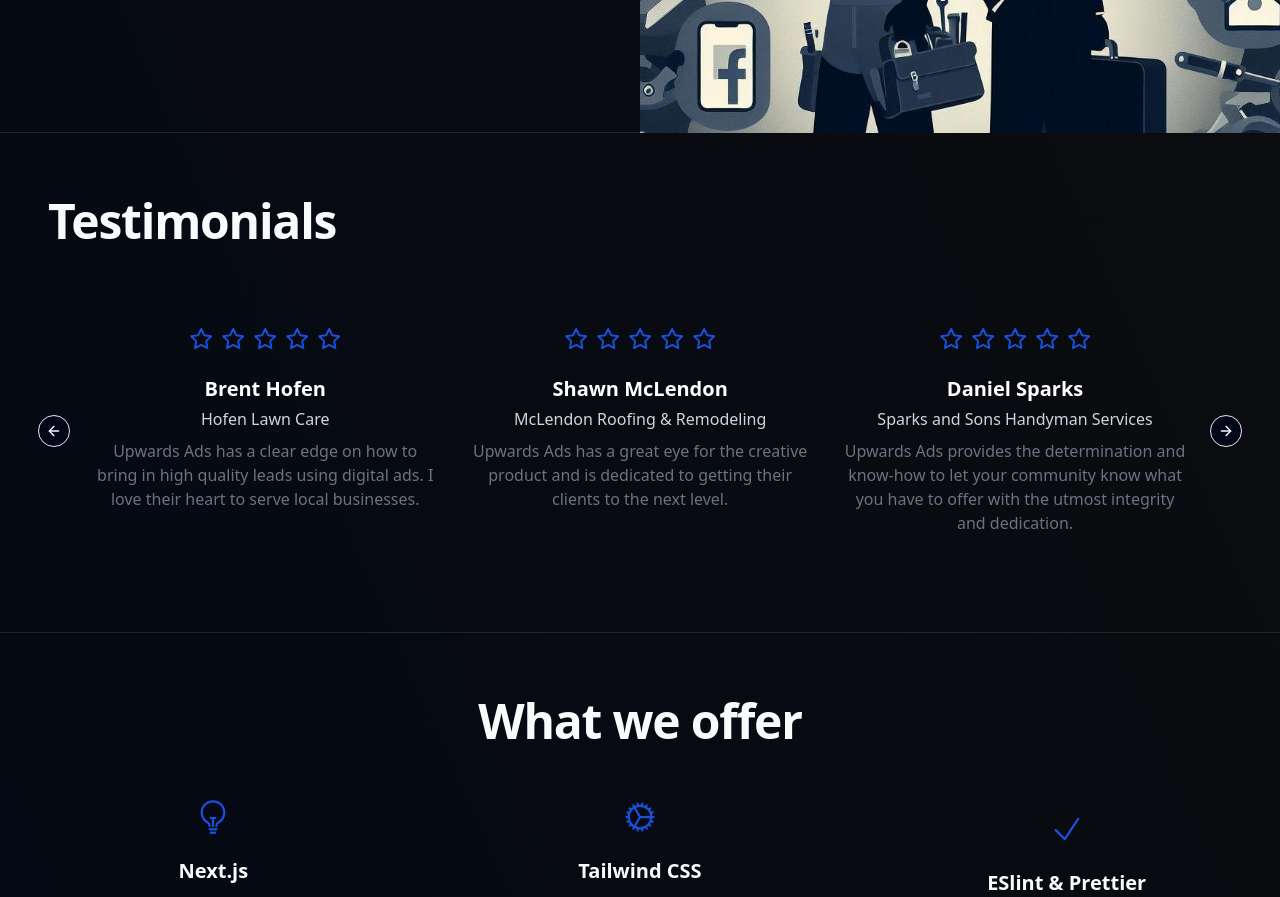
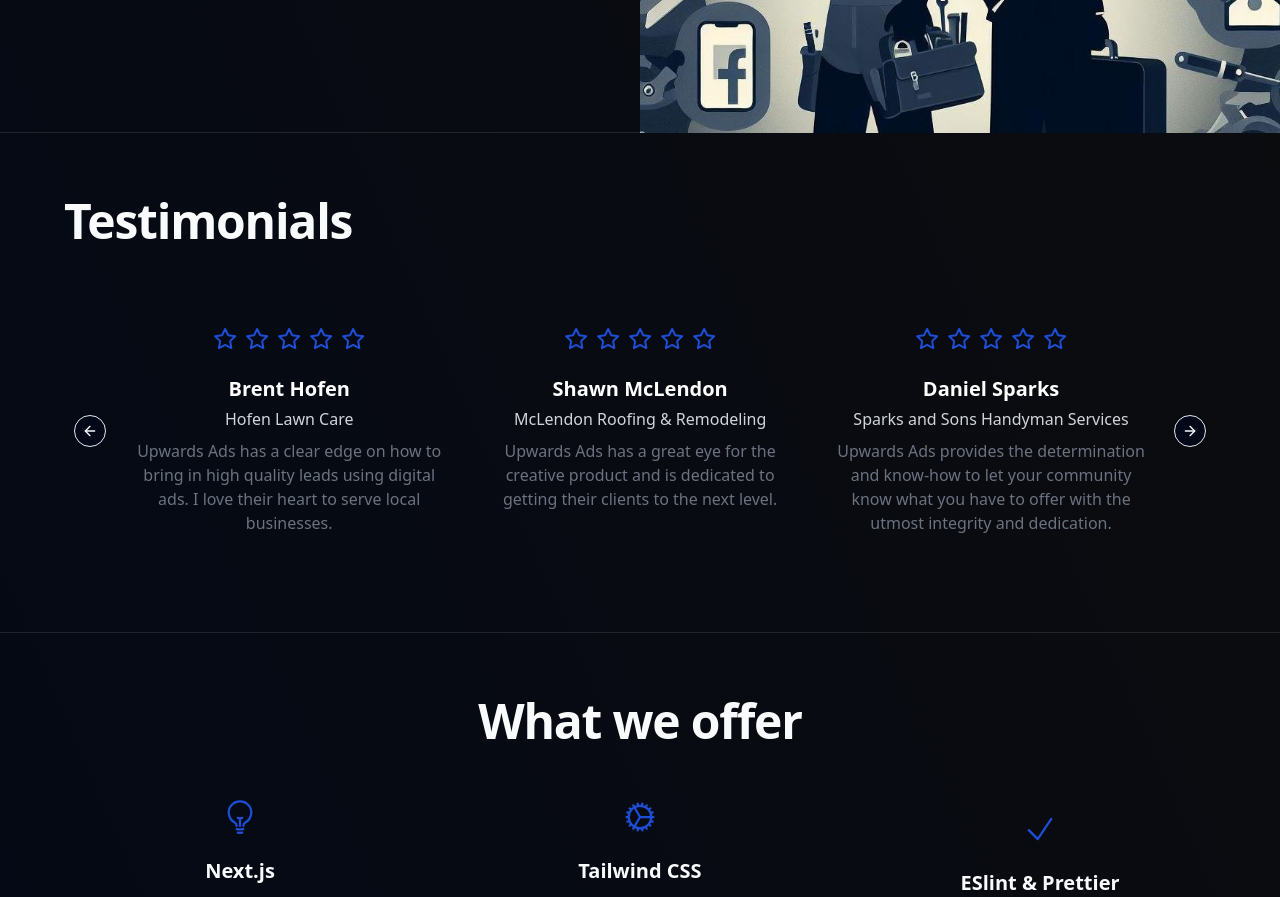
Before and after one commit to johnny-woodtke/upwardsads-website, a Next.js app: page / in a window 1280 px wide. Shown: the part 800-1697 px from the top of the page. Built offline with nearby package versions, Linux system fonts and the light colour scheme.

Commit message:
fix padding

```diff
--- a/app/page.tsx
+++ b/app/page.tsx
@@ -82,9 +82,9 @@ export default function Web() {
       <section className="relative w-full border-b border-primary/10 sm:h-[500px]">
         <div className="absolute top-[-100px] h-0 w-0" id="testimonials" />
 
-        <div className="mx-auto h-full w-full max-w-screen-xl px-4 py-8 sm:py-16 lg:px-6">
+        <div className="mx-auto h-full w-full max-w-screen-xl p-8 lg:p-16">
           <div className="flex h-full w-full flex-col items-center justify-center">
-            <h2 className="mb-8 w-full text-start text-3xl font-bold tracking-tight sm:ml-12 sm:text-4xl lg:mb-12 xl:text-5xl">
+            <h2 className="mb-8 w-full text-start text-3xl font-bold tracking-tight sm:text-4xl lg:mb-12 xl:text-5xl">
               Testimonials
             </h2>
 
@@ -98,7 +98,7 @@ export default function Web() {
       <section className="relative w-full">
         <div className="absolute top-[-100px] h-0 w-0" id="services" />
 
-        <div className="mx-auto w-full max-w-screen-xl px-4 py-8 sm:py-16 lg:px-6">
+        <div className="mx-auto w-full max-w-screen-xl p-8 lg:p-16">
           <div className="flex h-full w-full flex-col items-center justify-center">
             <h2 className="mb-8 text-3xl font-bold tracking-tight sm:text-4xl lg:mb-12 xl:text-5xl">What we offer</h2>
 
```
